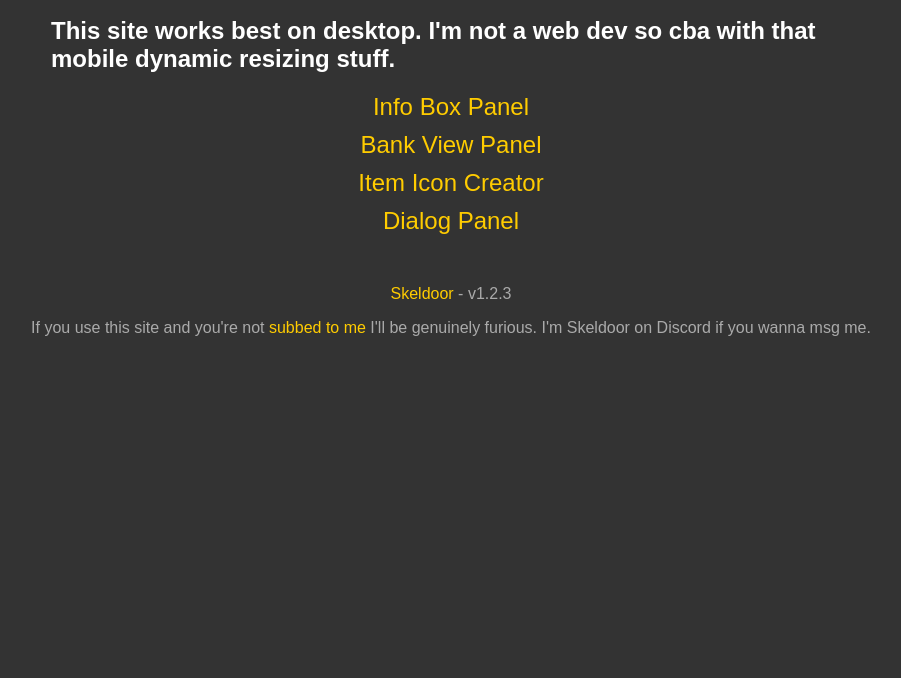
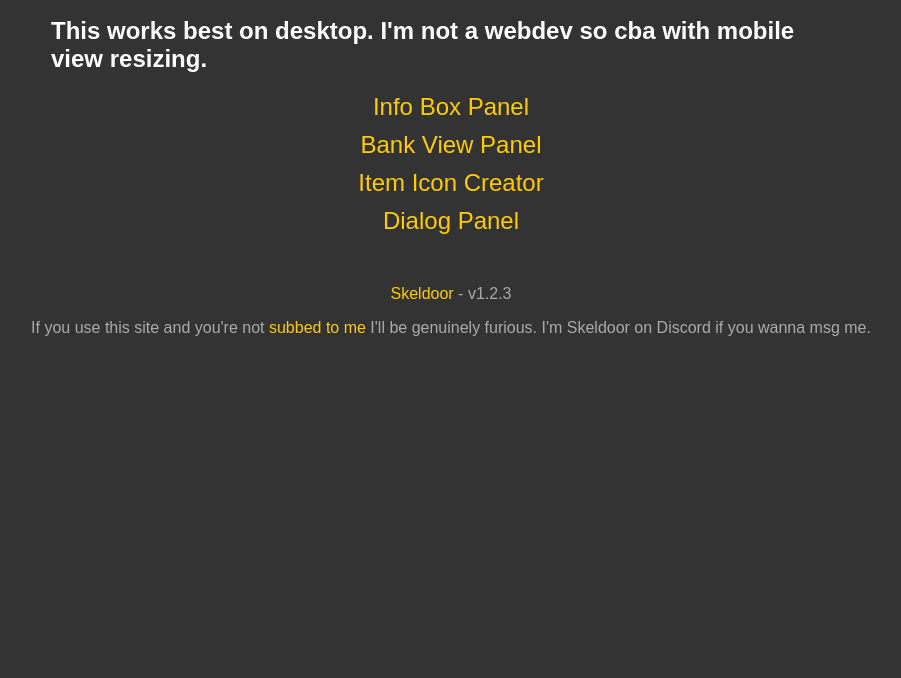
Before and after one commit to skeldoor/nice-panels, a website: page index.html in a window 1280 px wide. Shown: the part 122-800 px from the top of the page, without its empty margins (189-1090 px from the left). Drawn offline with Linux system fonts and the light colour scheme.

Commit message:
shorter text

```diff
--- a/index.html
+++ b/index.html
@@ -18,7 +18,7 @@
 <body>
     <div class="container">
         <h1>Skeldoor's OSRS Panel Generator</h1>
-        <h2>This site works best on desktop. I'm not a web dev so cba with that mobile dynamic resizing stuff.</h2>
+        <h2>This works best on desktop. I'm not a webdev so cba with mobile view resizing.</h2>
         <ul>
             <li><a href="/infobox/">Info Box Panel</a></li>
             <li><a href="/bankview/">Bank View Panel</a></li>
```
